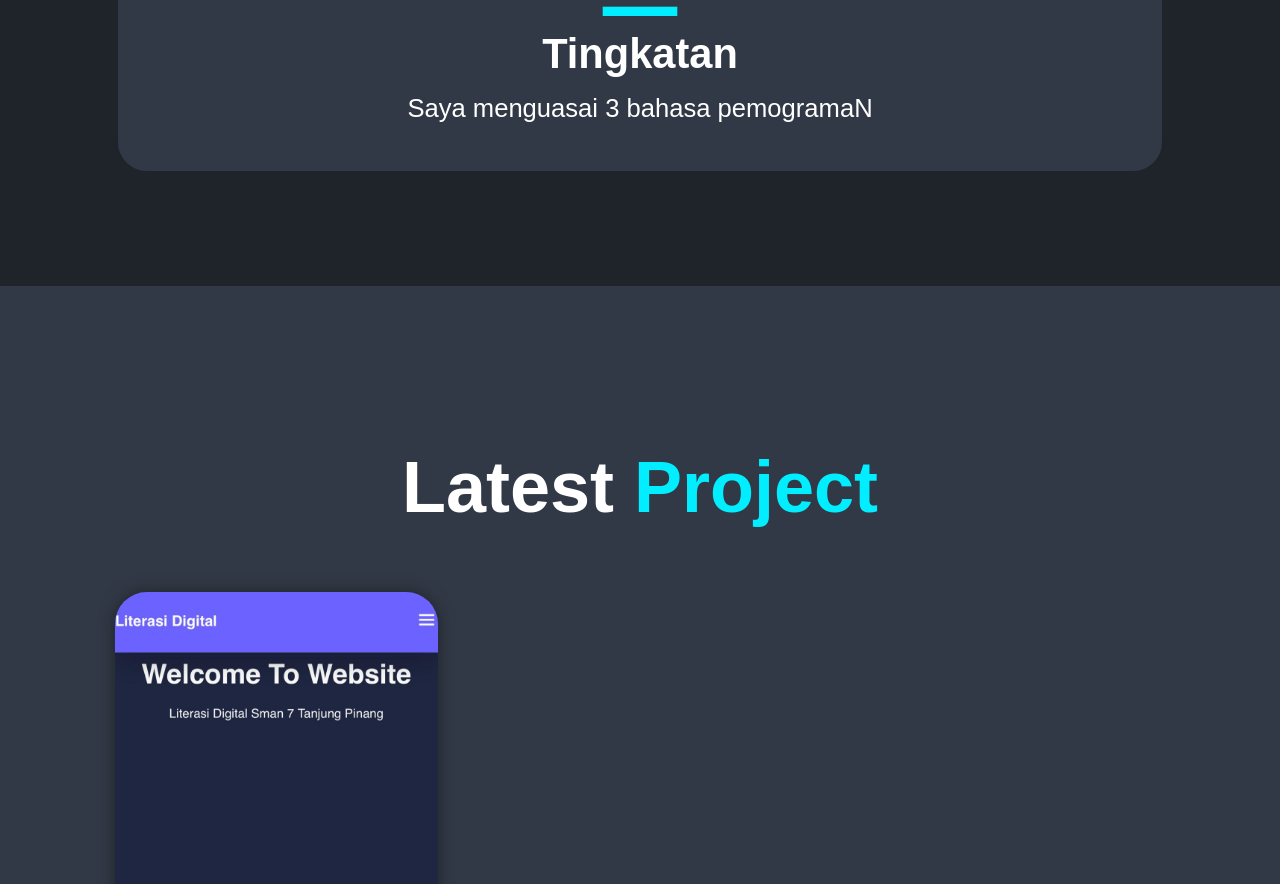
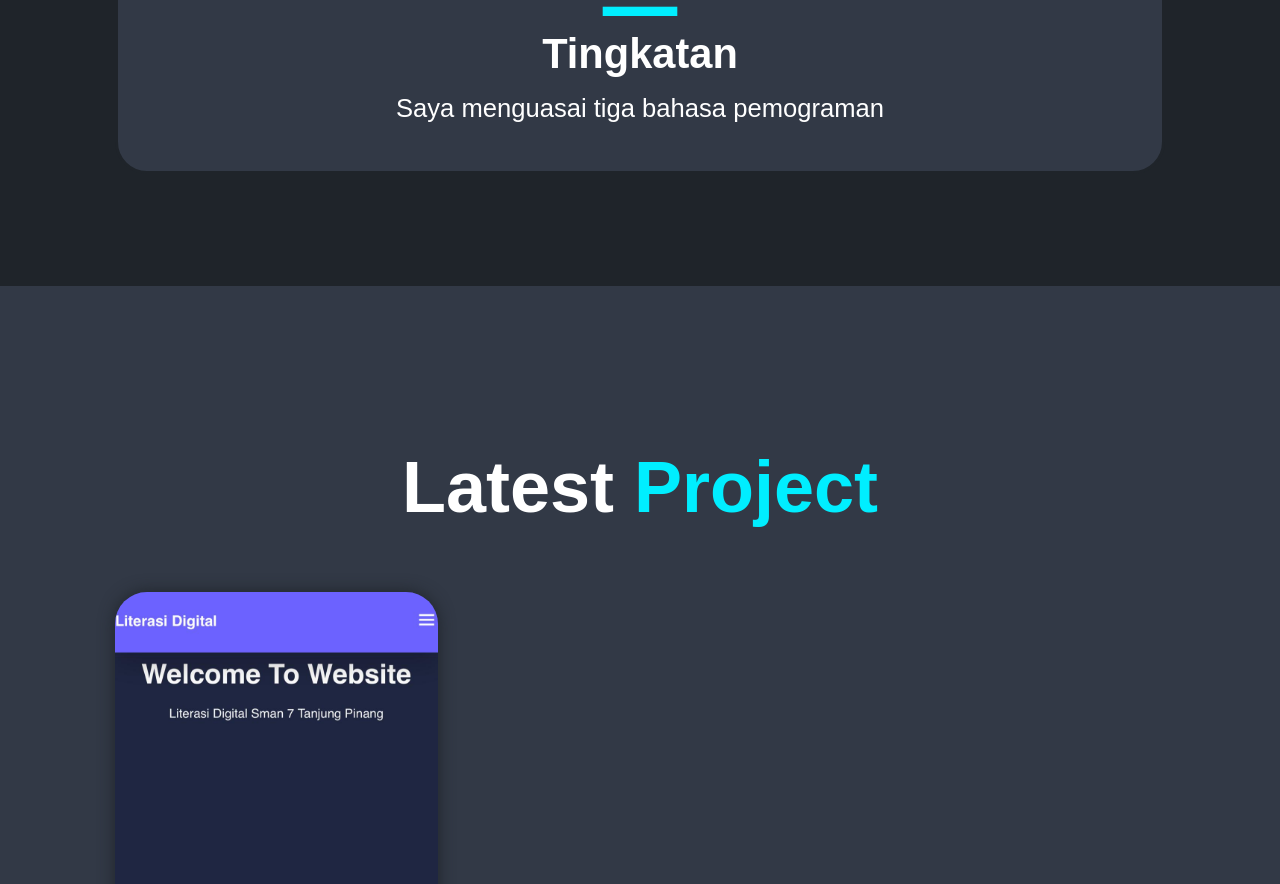
Before and after one commit to Cahyanda/PortfolioSaya, a plain HTML site: page index.html in a window 1280 px wide. Shown: the part 2613-3497 px from the top of the page. Drawn offline with nearby package versions, Linux system fonts and the light colour scheme.

Commit message:
Update index.html

```diff
--- a/index.html
+++ b/index.html
@@ -77,7 +77,7 @@
             <div class="service-box">
                 <i class='bx bx-bar-chart-alt'></i>
                 <h3>Tingkatan</h3>
-                <p>Saya menguasai 3 bahasa pemogramaN</p>
+                <p>Saya menguasai tiga bahasa pemograman</p>
             </div>
 
         </div>
```
